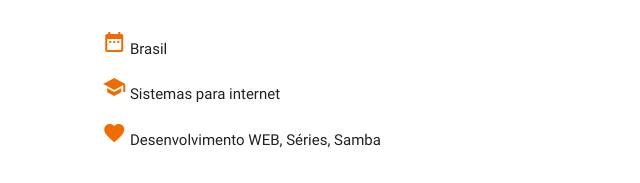
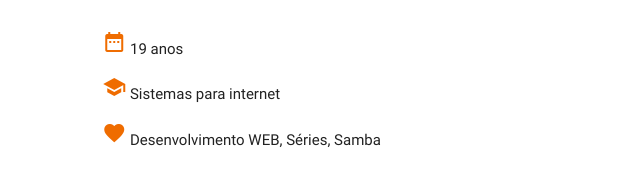
Before and after one commit to RodrigoLS/pagina-pessoal, a plain HTML site: page Page/index.html in a window 1280 px wide. Shown: the part 937-1120 px from the top of the page, 549-1189 px from the left. Drawn offline with nearby package versions, Linux system fonts and the light colour scheme.

Commit message:
Inserção da idade
...

```diff
--- a/Page/index.html
+++ b/Page/index.html
@@ -73,7 +73,7 @@
 				</div>
 
 				<div class="col s12 l6">
-					<p>  <i class="material-icons orange-text text-darken-3">date_range</i> Brasil </p>
+					<p>  <i class="material-icons orange-text text-darken-3">date_range</i> 19 anos </p>
 					<p>  <i class="material-icons orange-text text-darken-3">school</i> Sistemas para internet </p>
 					<p>  <i class="material-icons orange-text text-darken-3">favorite</i> Desenvolvimento WEB, Séries, Samba </p>
 				</div>
```
